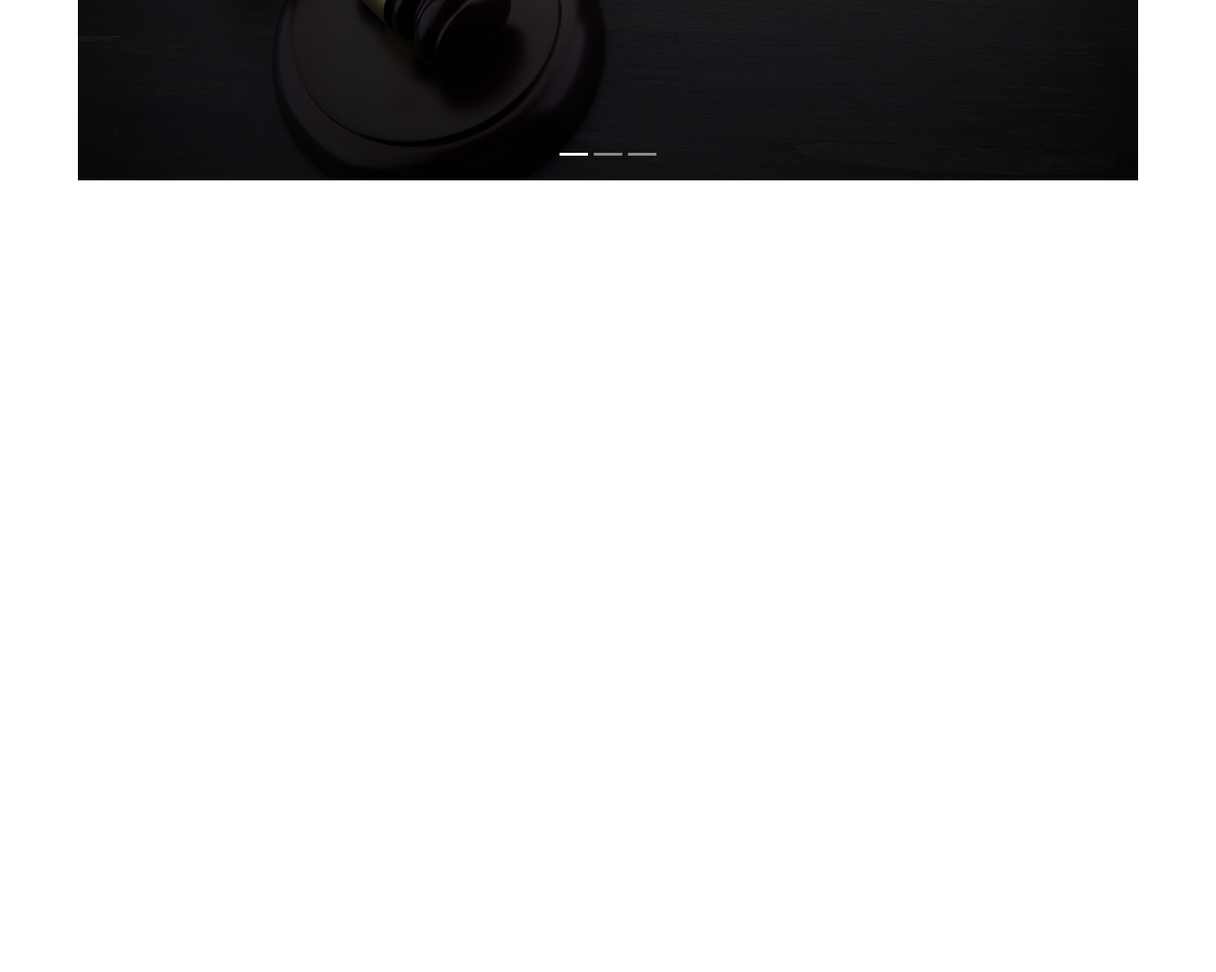
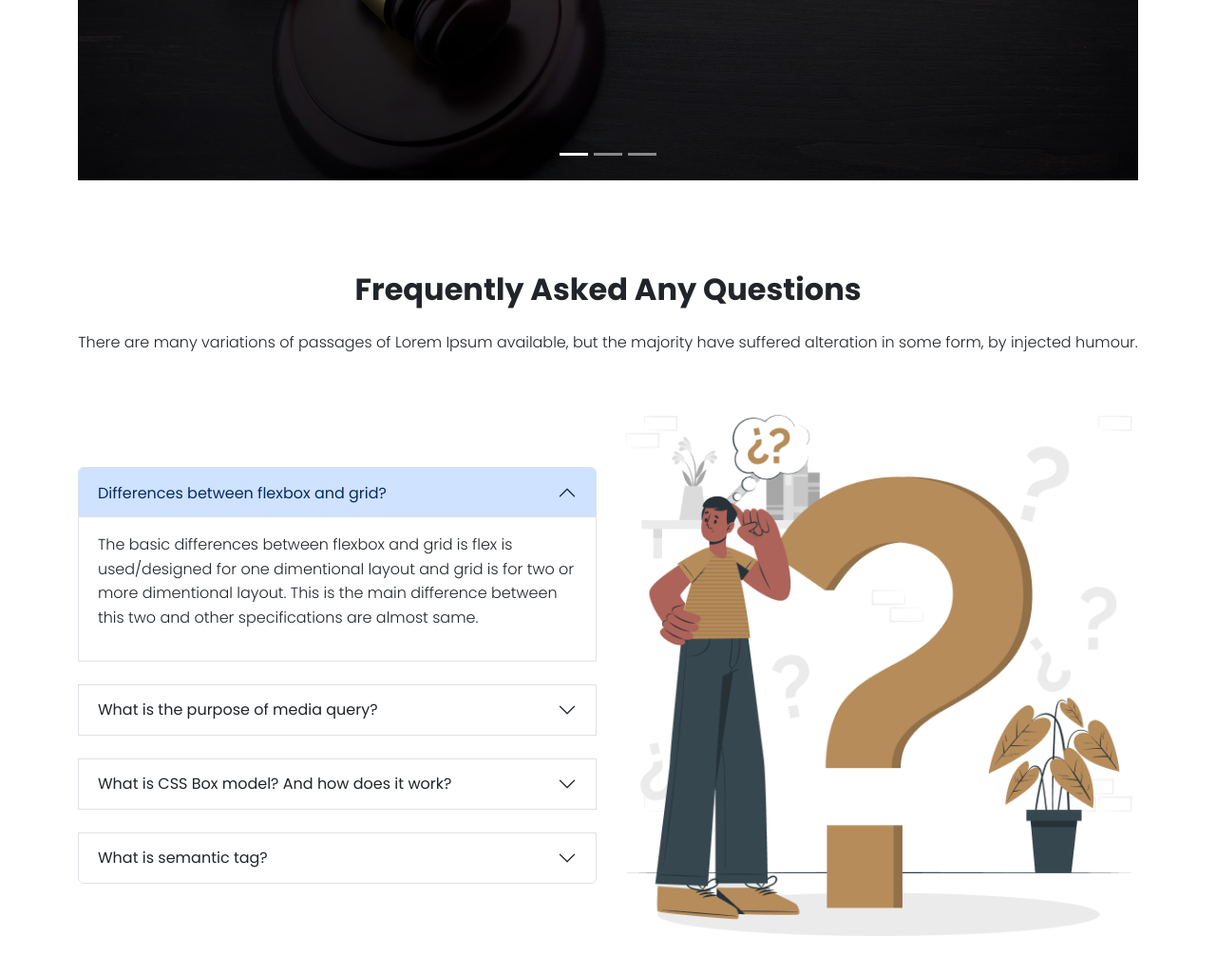
Before and after one commit to Rakibhasan-programmer/legal-house-landing-page, a plain HTML site: page index.html in a window 1280 px wide. Shown: the part 2650-3674 px from the top of the page at 95% size. Before the commit the page ends 2888 px from the top, so only its background shows below. Drawn offline with nearby package versions, Linux system fonts and the light colour scheme.

Commit message:
faq section done

```diff
--- a/index.html
+++ b/index.html
@@ -220,6 +220,83 @@
             </div>
         </section>
         <!-- testimonial section done -->
+
+        <section class="container py-5">
+            <div class="text-center">
+                <h3 class="fs-2 fw-bold">Frequently Asked Any Questions</h3>
+                <p class="fw-light pt-3">There are many variations of passages of Lorem Ipsum available, but the majority have suffered alteration in some form, by injected humour.</p>
+            </div>
+            <div class="row pt-5 py-3 d-flex justify-content-center align-items-center">
+                <div class="col-md-6">
+                    <div class="accordion" id="accordionExample">
+                        <div class="accordion-item">
+                          <h2 class="accordion-header" id="headingOne">
+                            <button class="accordion-button" type="button" data-bs-toggle="collapse" data-bs-target="#collapseOne" aria-expanded="true" aria-controls="collapseOne">
+                              Differences between flexbox and grid?
+                            </button>
+                          </h2>
+                          <div id="collapseOne" class="accordion-collapse collapse show" aria-labelledby="headingOne" data-bs-parent="#accordionExample">
+                            <div class="accordion-body">
+                              <p class="fw-light lh">
+                                The basic differences between flexbox and grid is flex is used/designed for one dimentional layout and grid is for two or more dimentional layout. This is the main difference between this two and other specifications are almost same.
+                              </p>
+                            </div>
+                          </div>
+                        </div>
+                        <div class="accordion-item my-4 border-top">
+                          <h2 class="accordion-header" id="headingTwo">
+                            <button class="accordion-button collapsed" type="button" data-bs-toggle="collapse" data-bs-target="#collapseTwo" aria-expanded="false" aria-controls="collapseTwo">
+                              What is the purpose of media query?
+                            </button>
+                          </h2>
+                          <div id="collapseTwo" class="accordion-collapse collapse" aria-labelledby="headingTwo" data-bs-parent="#accordionExample">
+                            <div class="accordion-body">
+                              <p class="fw-light lh">
+                                Media query is one of the main feature of responsive web design. The main purpose of media query is to make a website responsive i.e device friendly depending on size of the viewport.
+                              </p>
+                            </div>
+                          </div>
+                        </div>
+                        <div class="accordion-item mb-4 border-top">
+                          <h2 class="accordion-header" id="headingThree">
+                            <button class="accordion-button collapsed" type="button" data-bs-toggle="collapse" data-bs-target="#collapseThree" aria-expanded="false" aria-controls="collapseThree">
+                              What is CSS Box model? And how does it work?
+                            </button>
+                          </h2>
+                          <div id="collapseThree" class="accordion-collapse collapse" aria-labelledby="headingThree" data-bs-parent="#accordionExample">
+                            <div class="accordion-body">
+                              <p class="fw-light lh">
+                                The CSS box model refers to how HTML elements are modeled in browser engines and how the dimensions of those HTML elements are derived from CSS properties.
+                                <br> <br>
+                                The CSS box model wraps the whole HTML elements. It consists of content, padding, margin and borders. This is how it works.
+                              </p>
+                            </div>
+                          </div>
+                        </div>
+                        <div class="accordion-item border-top">
+                            <h2 class="accordion-header" id="headingFour">
+                              <button class="accordion-button collapsed" type="button" data-bs-toggle="collapse" data-bs-target="#collapseFour" aria-expanded="false" aria-controls="collapseFour">
+                                What is semantic tag?
+                              </button>
+                            </h2>
+                            <div id="collapseFour" class="accordion-collapse collapse" aria-labelledby="headingFour" data-bs-parent="#accordionExample">
+                              <div class="accordion-body">
+                                <p class="fw-light lh">
+                                    A semantic element clearly describes its meaning to both the browser and the developer. Examples of non-semantic elements: div and span - Tells nothing about its content. Examples of semantic elements: header , footer , article  - Clearly defines its content. It also helps in SEO (search engine optimization).
+                                </p>
+                              </div>
+                            </div>
+                          </div>
+                      </div>
+                </div>
+                <div class="col-md-6">
+                    <img class="img-fluid" src="./images/faq.png" alt="">
+                </div>
+            </div>
+        </section>
+        <!-- faq section done -->
+
+
     </main>
 
 
```
